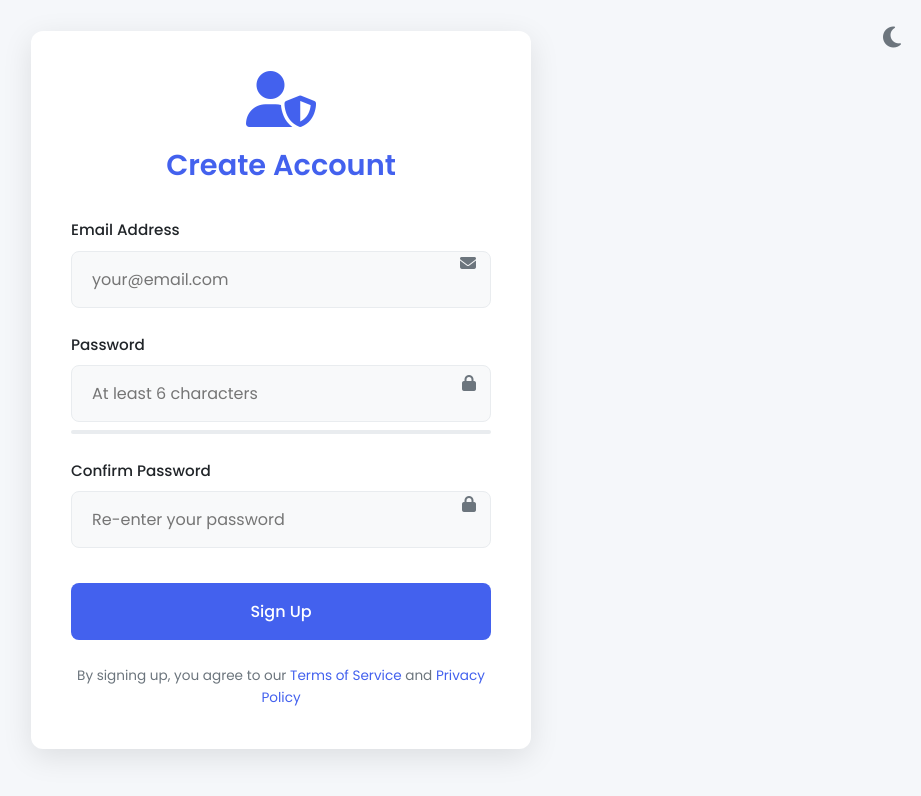
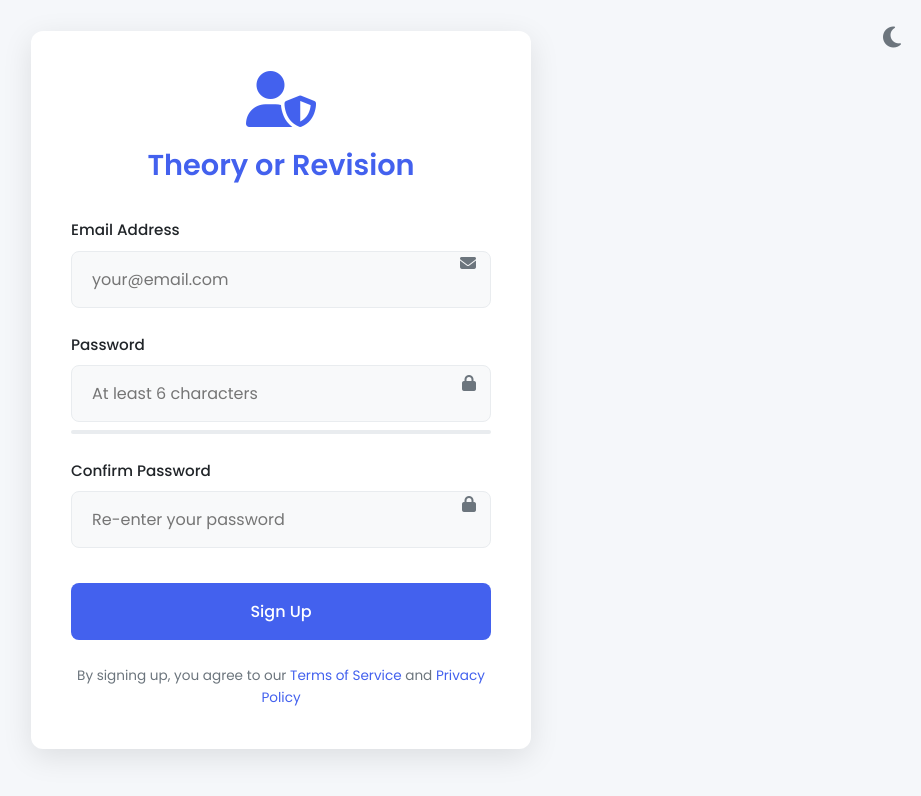
Before and after one commit to hiranrusiru2006/theory-revision-admin, a plain HTML site: page index.html in a window 1280 px wide. Shown: the whole page, without its empty margins (359-1280 px from the left). Drawn offline with Linux system fonts and the light colour scheme; no server answers.

Commit message:
Update index.html

```diff
--- a/index.html
+++ b/index.html
@@ -342,7 +342,7 @@
         <div class="card">
             <div class="logo">
                 <i class="fas fa-user-shield"></i>
-                <h1>Create Account</h1>
+                <h1>Theory or Revision</h1>
             </div>
 
             <div id="alertContainer"></div>
```
